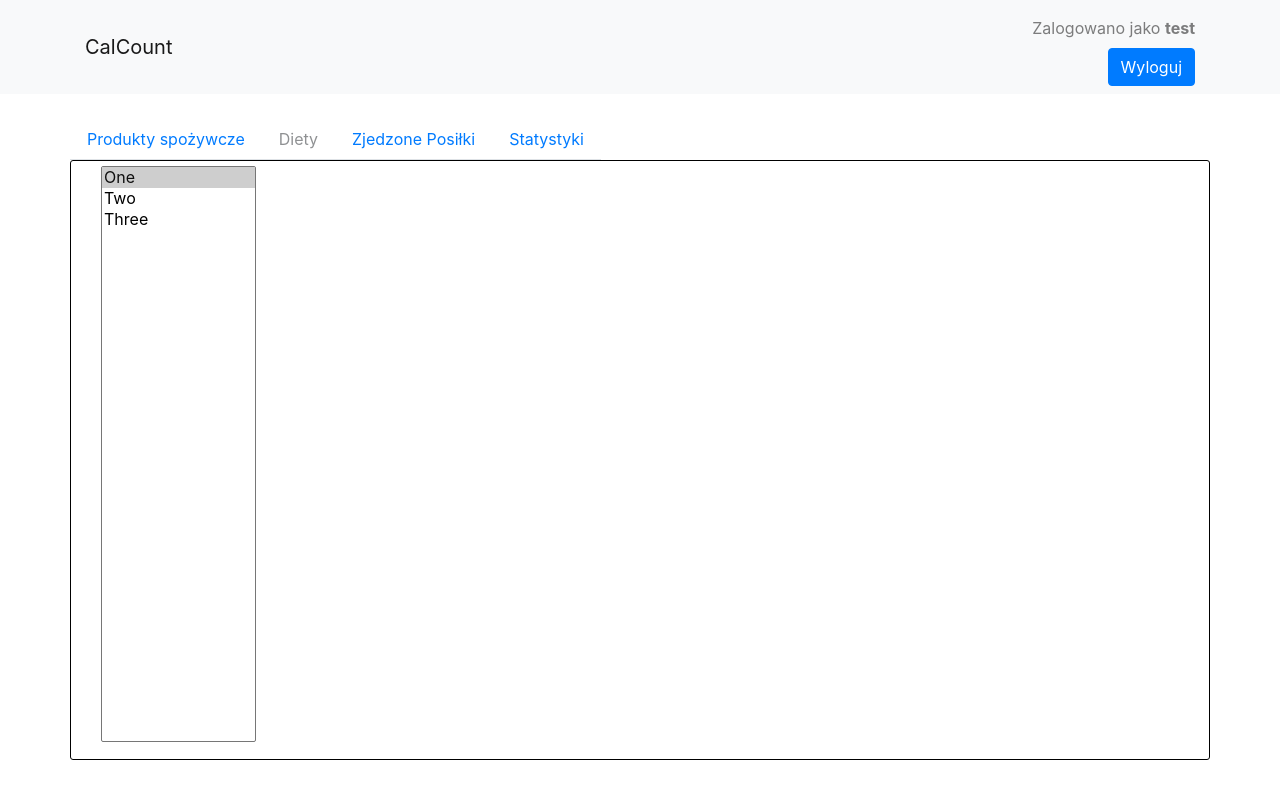
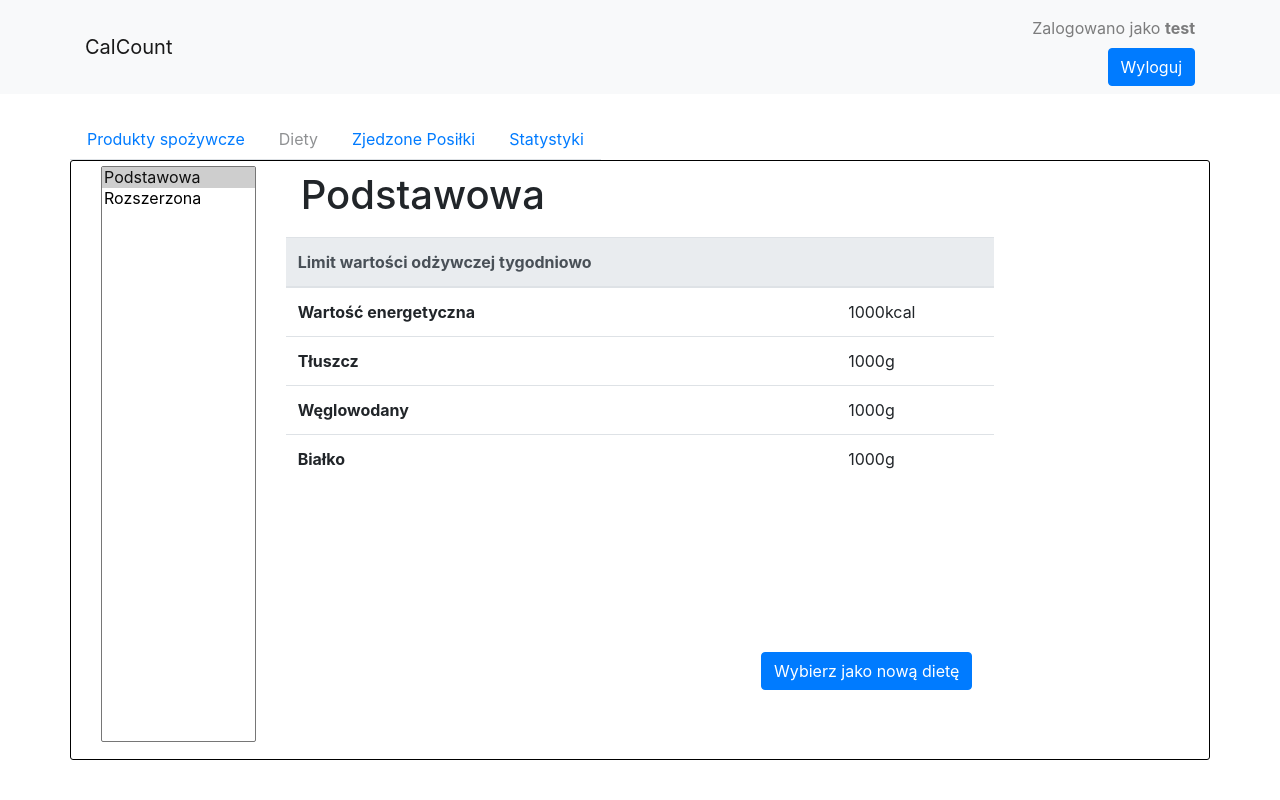
Before and after one commit to HoSzyk/ProjectDiet, a Flask app: page /diets in a window 1280 px wide. Run offline with Flask 2, Linux system fonts and the light colour scheme; a user stored in the database is signed in; data comes from the database, SQL or seed files in the repository; both versions use the stored data as it was after the commit; some libraries are stand-ins or nearby versions.

Commit message:
diet change works

```diff
--- a/dietapp/routes.py
+++ b/dietapp/routes.py
@@ -21,10 +21,7 @@ import datetime
 def products():
     enabled_tabs = create_enabled_tabs()
     enabled_tabs['product'] = False
-    prod = []
-    for pr in fetch_products():
-        prod.append(pr.get_dict())
-    return render_template('products.html', title='Produkty', enabled_tabs=enabled_tabs, products=prod)
+    return render_template('products.html', title='Produkty', enabled_tabs=enabled_tabs, products=fetch_products())
 
 
 # Login view
@@ -84,15 +81,22 @@ def logout():
     return redirect(url_for('login'))
 
 
-@app.route('/diets')
+@app.route('/diets', methods=['GET', 'POST'])
 @login_required
 def diets():
-    enabled_tabs = create_enabled_tabs()
-    enabled_tabs['diet'] = False
-    return render_template('diets.html', title='Diety', enabled_tabs=enabled_tabs)
+    if request.method == 'GET':
+        enabled_tabs = create_enabled_tabs()
+        enabled_tabs['diet'] = False
+        return render_template('diets.html', title='Diety', enabled_tabs=enabled_tabs, diets=fetch_diets())
+    diet = int(request.form.get('diet'))
+    if diet and diet != current_user.diet_id:
+        current_user.diet_id = diet
+        db.session.commit()
+        flash('Pomyślnie zmieniono dietę', 'success')
+    return redirect(url_for('diets'))
 
 
-@app.route('/meals')
+@app.route('/meals', methods=['GET'])
 @login_required
 def meals():
     enabled_tabs = create_enabled_tabs()
@@ -100,7 +104,7 @@ def meals():
     return render_template('meals.html', title='Posiłki', enabled_tabs=enabled_tabs)
 
 
-@app.route('/statistics')
+@app.route('/statistics', methods=['GET'])
 @login_required
 def statistics():
     enabled_tabs = create_enabled_tabs()
@@ -110,12 +114,23 @@ def statistics():
 
 def create_enabled_tabs():
     return {
-        'product':  True,
+        'product': True,
         'diet': True,
         'meal': True,
         'stats': True
     }
 
 
+def parse_query(query):
+    result = []
+    for pr in query:
+        result.append(pr.get_dict())
+    return result
+
+
 def fetch_products():
-    return Product.query.all()
+    return parse_query(Product.query.all())
+
+
+def fetch_diets():
+    return parse_query(Diet.query.all())
--- /dev/null
+++ b/dietapp/static/js/diets_script.js
@@ -0,0 +1,22 @@
+const diet_name = document.getElementById('diet_name');
+const limit_calorie = document.getElementById('limit_calorie');
+const limit_fat = document.getElementById('limit_fat');
+const limit_carbohydrate = document.getElementById('limit_carbohydrate');
+const limit_protein = document.getElementById('limit_protein');
+const select_diet = document.getElementById('select_diet');
+const button_submit = document.getElementById('button_submit');
+
+
+function changeSelected(data) {
+    let diet = data[get_option() - 1];
+    diet_name.textContent = diet.name;
+    limit_calorie.textContent = diet.calorie.toString() + "kcal";
+    limit_fat.textContent = diet.fat.toString() + "g";
+    limit_carbohydrate.textContent = diet.carbohydrate.toString() + "g";
+    limit_protein.textContent = diet.protein.toString() + "g";
+    button_submit.value = diet.id;
+}
+
+function get_option() {
+    return select_diet.value
+}
--- a/dietapp/static/main.css
+++ b/dietapp/static/main.css
@@ -31,6 +31,14 @@
   width: 100%;
 }
 
+
+.relative_bottom_right {
+  right: 5%;
+  bottom: 10%;
+  position: absolute;
+}
+
+
 .mt-10 {
   margin-top: 10px !important;
 }
--- a/dietapp/templates/diets.html
+++ b/dietapp/templates/diets.html
@@ -1,23 +1,56 @@
 {% extends "layout.html" %}
-{% from "includes/formhelpers.html" import render_field %}
 {% block content %}
-    <div class="container">
-      <div class="row">
+<div class="container">
+    <div class="row">
         <div class="col-2">
-            <select class="form-select fill" size="3">
-                  <option selected value="1">One</option>
-                  <option value="2">Two</option>
-                  <option value="3">Three</option>
+            <select class="form-select fill" id="select_diet" onchange="changeSelected({{diets}})" size="3">
+                {% for diet in diets %}
+                <option {% if current_user.diet_id==diet['id'] %} selected {% endif %} value="{{ diet['id'] }}">{{
+                    diet['name'] }}
+                </option>
+                {% endfor %}
             </select>
         </div>
-        <div class="col">
-            <div class="container">
-                <h3 class="h3" id="product_name">
+        <div class="col-8">
+            <div class="container pull-left">
+                <h3 class="h1 mt-10 pb-10" id="diet_name">
+                    {{ diets[current_user.diet_id-1]['name'] }}
                 </h3>
-                <div class="container" id="product_description">
+
+            </div>
+            <table class="table">
+                <thead class="thead-light">
+                <tr>
+                    <th scope="col">Limit wartości odżywczej tygodniowo</th>
+                    <th scope="col"></th>
+                </tr>
+                </thead>
+                <tbody>
+                <tr>
+                    <th scope="row">Wartość energetyczna</th>
+                    <td id="limit_calorie">{{ diets[current_user.diet_id-1]['calorie'] }}kcal</td>
+                </tr>
+                <tr>
+                    <th scope="row">Tłuszcz</th>
+                    <td id="limit_fat">{{ diets[current_user.diet_id-1]['fat'] }}g</td>
+                </tr>
+                <tr>
+                    <th scope="row">Węglowodany</th>
+                    <td id="limit_carbohydrate">{{ diets[current_user.diet_id-1]['carbohydrate'] }}g</td>
+                </tr>
+                <tr>
+                    <th scope="row">Białko</th>
+                    <td id="limit_protein">{{ diets[current_user.diet_id-1]['protein'] }}g</td>
+                </tr>
+                </tbody>
+            </table>
+            <form method="POST">
+                <div class="relative_bottom_right">
+                    <button type="submit" name="diet" value="{{current_user.diet_id}}" id="button_submit" class="btn btn-primary">Wybierz jako nową dietę</button>
                 </div>
-            </div>
+            </form>
         </div>
-      </div>
     </div>
+</div>
+<script src="{{ url_for('static', filename='js/diets_script.js') }}"></script>
 {% endblock content %}
--- a/dietapp/templates/layout.html
+++ b/dietapp/templates/layout.html
@@ -44,6 +44,19 @@
         </div>
     </nav>
     <br>
+
+    <div class="d-flex justify-content-center">
+        {% with messages = get_flashed_messages(with_categories=true) %}
+        {% if messages %}
+        {% for category, message in messages %}
+        <div class="alert alert-{{ category }}">
+            {{ message }}
+        </div>
+        {% endfor %}
+        {% endif %}
+        {% endwith %}
+    </div>
+
     {% if current_user.is_authenticated %}
     <div class="container">
         <div class="row">
@@ -57,17 +70,7 @@
     </div>
     {% endif %}
 
-    <div class="d-flex justify-content-center">
-        {% with messages = get_flashed_messages(with_categories=true) %}
-        {% if messages %}
-        {% for category, message in messages %}
-        <div class="alert alert-{{ category }}">
-            {{ message }}
-        </div>
-        {% endfor %}
-        {% endif %}
-        {% endwith %}
-    </div>
+
 
     <div class="container expand-height{% if current_user.is_authenticated %} border-content {% endif %}">
         {% block content %}
```
Also changed, not shown: dietapp/database/diet.db, dietapp/templates/login.html (indentation only).
